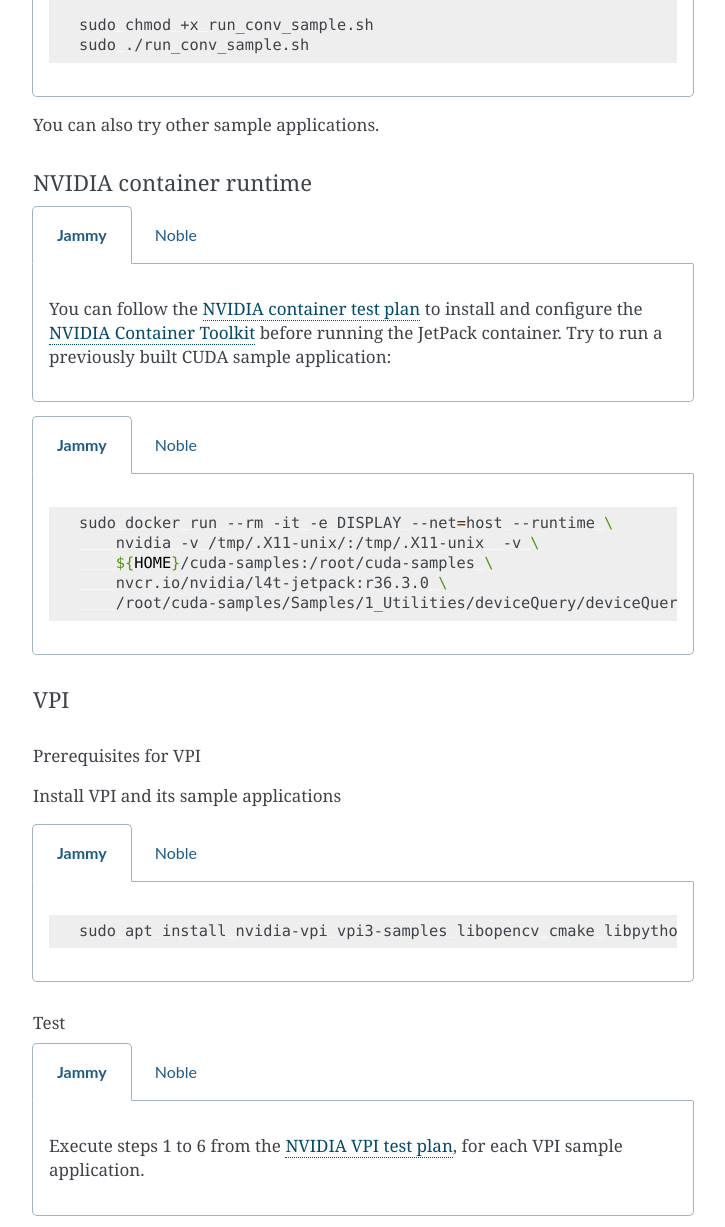
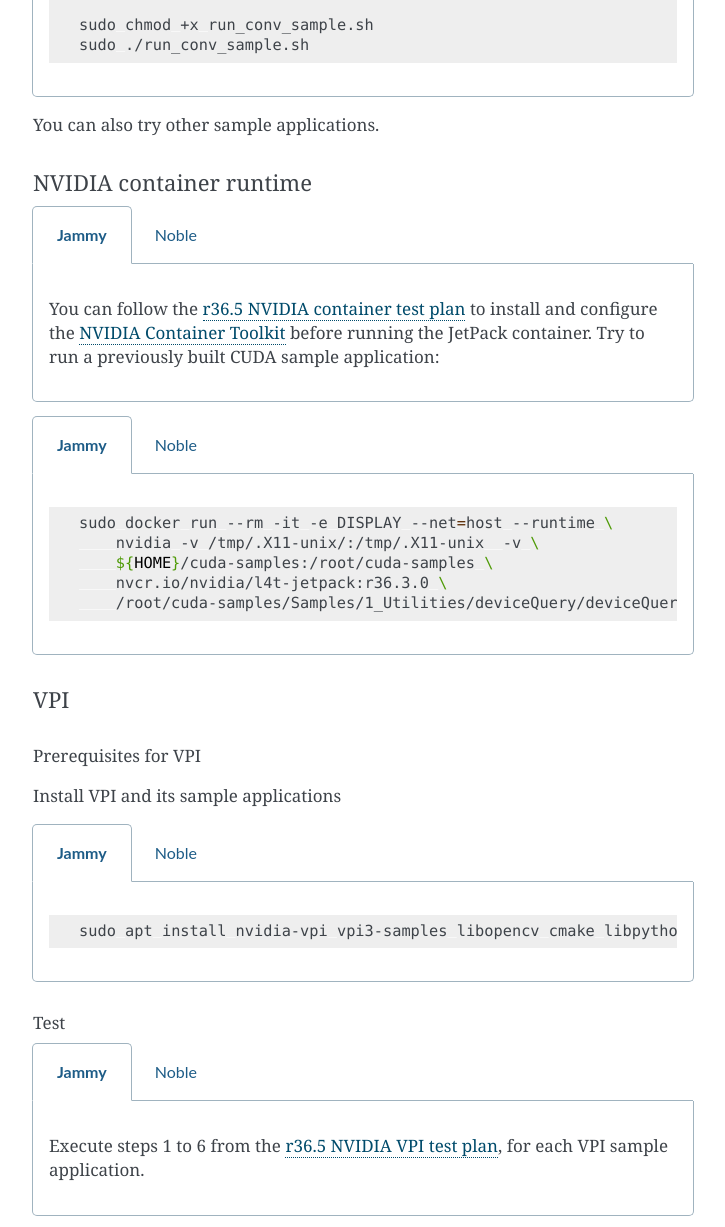
Before and after one commit to canonical/ubuntu-for-jetson, a Sphinx documentation site: the page built from docs/classic/jp-installation.rst, in a window 1280 px wide and 1400 px high, scrolled down 8186 px, cut to the strip 0-1227 px from the top of the window. Shown: the whole strip, without its empty margins (387-1112 px from the left). Built offline with Sphinx 7.4.7, drawn with Linux system fonts in a browser that asks for light colours; comment, search, counter and statistics services are not loaded; some of the changed text lies outside the part shown.

Commit message:
Fix warning 'Duplicate explicit target name', adding an explicit version reference

```diff
--- a/docs/classic/jp-installation.rst
+++ b/docs/classic/jp-installation.rst
@@ -362,11 +362,11 @@
 
    .. group-tab:: Jammy
 
-     Please also refer to the `NVIDIA test plan camera setup <https://docs.nvidia.com/jetson/archives/r36.5/DeveloperGuide/SD/TestPlanValidation.html#camera>`_
+     Please also refer to the `r36.5 NVIDIA test plan camera setup <https://docs.nvidia.com/jetson/archives/r36.5/DeveloperGuide/SD/TestPlanValidation.html#camera>`_
 
    .. group-tab:: Noble
 
-     Please also refer to the `NVIDIA test plan camera setup <https://docs.nvidia.com/jetson/archives/r39.2/DeveloperGuide/SD/TestPlanValidation.html#camera>`_
+     Please also refer to the `r39.2 NVIDIA test plan camera setup <https://docs.nvidia.com/jetson/archives/r39.2/DeveloperGuide/SD/TestPlanValidation.html#camera>`_
 
 .. code-block:: bash
 
@@ -622,12 +622,12 @@
 
    .. group-tab:: Jammy
 
-      You can follow the `NVIDIA container test plan <https://docs.nvidia.com/jetson/archives/r36.5/DeveloperGuide/SD/TestPlanValidation.html#nvidia-containers>`_ to install and configure the `NVIDIA Container Toolkit <https://docs.nvidia.com/datacenter/cloud-native/container-toolkit/latest/install-guide.html#installing-the-nvidia-container-toolkit>`_ before running the JetPack container.
+      You can follow the `r36.5 NVIDIA container test plan <https://docs.nvidia.com/jetson/archives/r36.5/DeveloperGuide/SD/TestPlanValidation.html#nvidia-containers>`_ to install and configure the `NVIDIA Container Toolkit <https://docs.nvidia.com/datacenter/cloud-native/container-toolkit/latest/install-guide.html#installing-the-nvidia-container-toolkit>`_ before running the JetPack container.
       Try to run a previously built CUDA sample application:
 
    .. group-tab:: Noble
 
-      You can follow the `NVIDIA container test plan <https://docs.nvidia.com/jetson/archives/r39.2/DeveloperGuide/SD/TestPlanValidation.html#nvidia-containers>`_ to install and configure the `NVIDIA Container Toolkit <https://docs.nvidia.com/datacenter/cloud-native/container-toolkit/latest/install-guide.html#installing-the-nvidia-container-toolkit>`_ before running the JetPack container.
+      You can follow the `r39.2 NVIDIA container test plan <https://docs.nvidia.com/jetson/archives/r39.2/DeveloperGuide/SD/TestPlanValidation.html#nvidia-containers>`_ to install and configure the `NVIDIA Container Toolkit <https://docs.nvidia.com/datacenter/cloud-native/container-toolkit/latest/install-guide.html#installing-the-nvidia-container-toolkit>`_ before running the JetPack container.
       Try to run a previously built CUDA sample application:
 
 .. tabs::
@@ -683,8 +683,8 @@
 
    .. group-tab:: Jammy
 
-     Execute steps 1 to 6 from the `NVIDIA VPI test plan <https://docs.nvidia.com/jetson/archives/r36.5/DeveloperGuide/SD/TestPlanValidation.html#vpi>`_, for each VPI sample application.
+     Execute steps 1 to 6 from the `r36.5 NVIDIA VPI test plan <https://docs.nvidia.com/jetson/archives/r36.5/DeveloperGuide/SD/TestPlanValidation.html#vpi>`_, for each VPI sample application.
 
    .. group-tab:: Noble
 
-     Execute steps 1 to 6 from the `NVIDIA VPI test plan <https://docs.nvidia.com/jetson/archives/r39.2/DeveloperGuide/SD/TestPlanValidation.html#vpi>`_, for each VPI sample application.
+     Execute steps 1 to 6 from the `r39.2 NVIDIA VPI test plan <https://docs.nvidia.com/jetson/archives/r39.2/DeveloperGuide/SD/TestPlanValidation.html#vpi>`_, for each VPI sample application.
```
